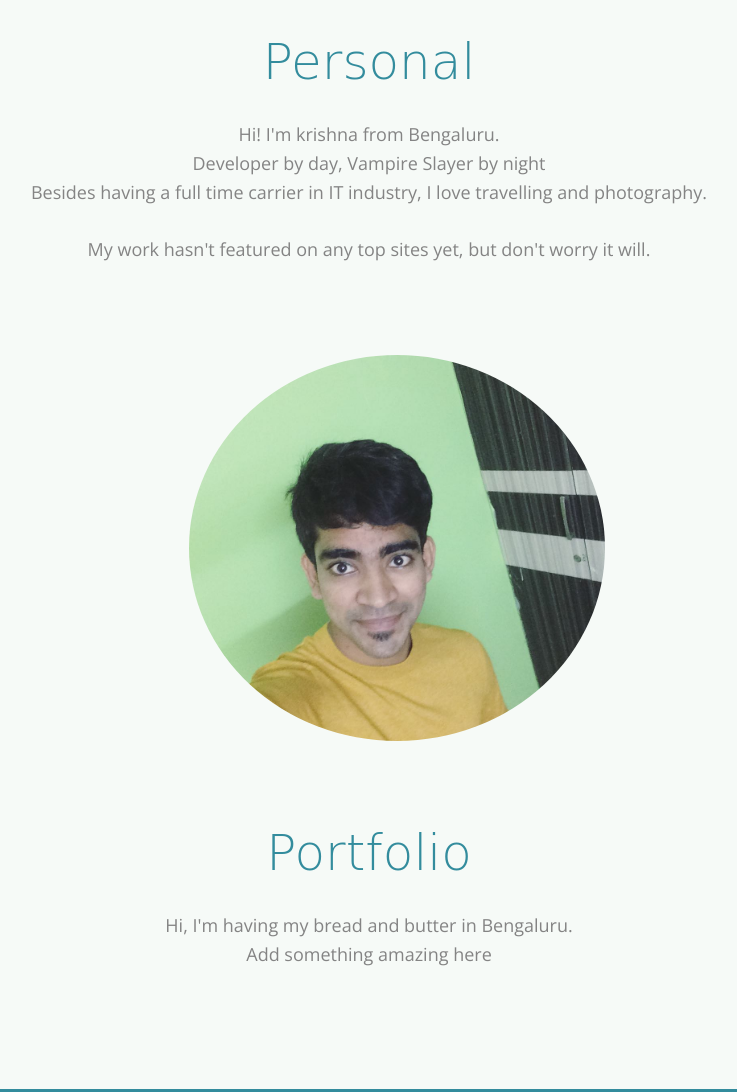
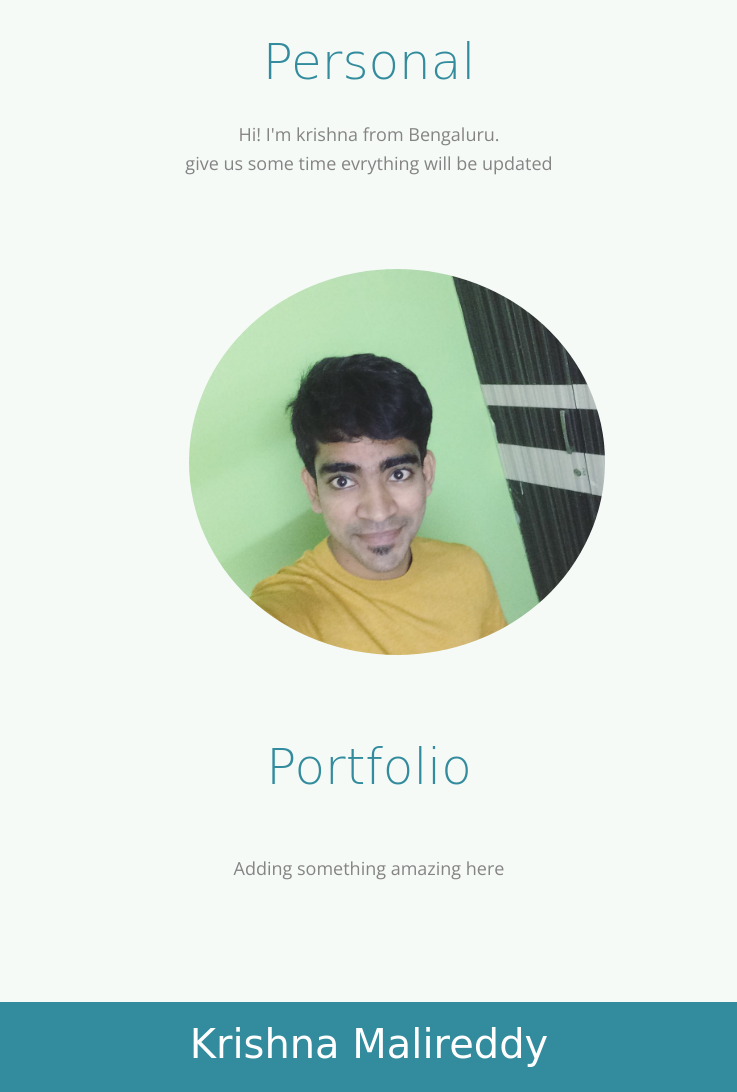
Before and after one commit to awfool/awfool.github.io, a website: page index.html in a window 1280 px wide. Shown: the part 1360-2452 px from the top of the page, without its empty margins (271-1008 px from the left). Drawn offline with nearby package versions, Linux system fonts and the light colour scheme; some icons are missing; files whose address does not match are found by name; a web font is replaced by a local one.

Commit message:
updated content

```diff
--- a/index.html
+++ b/index.html
@@ -144,10 +144,11 @@
 
                             <h2>Personal</h2>
 				<p> Hi! I'm krishna from Bengaluru.<br>
-						Developer by day, Vampire Slayer by night<i class="em em-face_with_cowboy_hat"></i> <br>
+						<!--Developer by day, Vampire Slayer by night<i class="em em-face_with_cowboy_hat"></i> <br>
 						Besides having a full time carrier in IT industry, I love travelling and photography.
 						<br><br>
-						My work hasn't featured on any top sites yet, but don't worry it will.</p>
+						My work hasn't featured on any top sites yet, but don't worry it will.</p>-->
+                    give us some time evrything will be updated </p>
 
 					</div>
 				</div>
@@ -176,8 +177,8 @@
 					<div class="col-md-12 text-center heading-section">
 
                         <h2>Portfolio</h2>
-			<p> Hi, I'm having my bread and butter in Bengaluru.<br>
-					Add something amazing here
+			<p> <br>
+					Adding something amazing here
 					<br><br>
 
 				</div>
```
